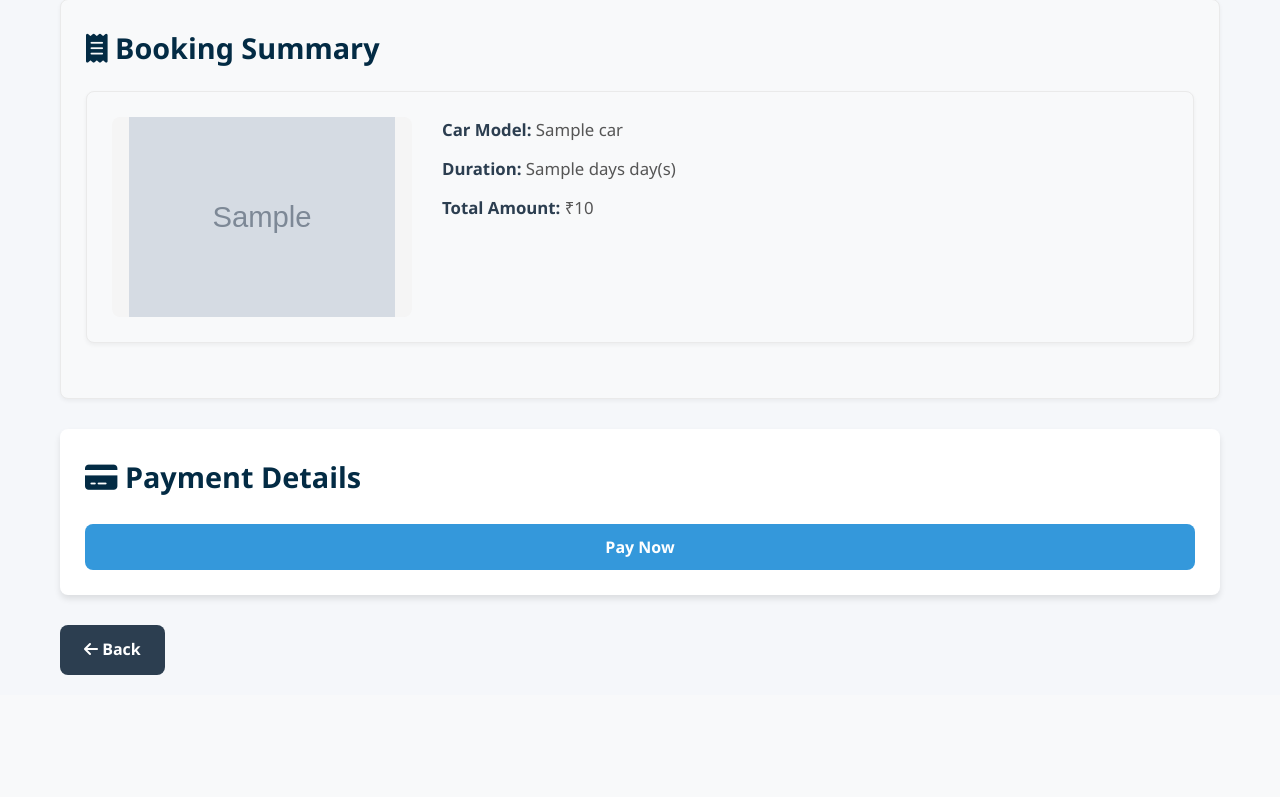
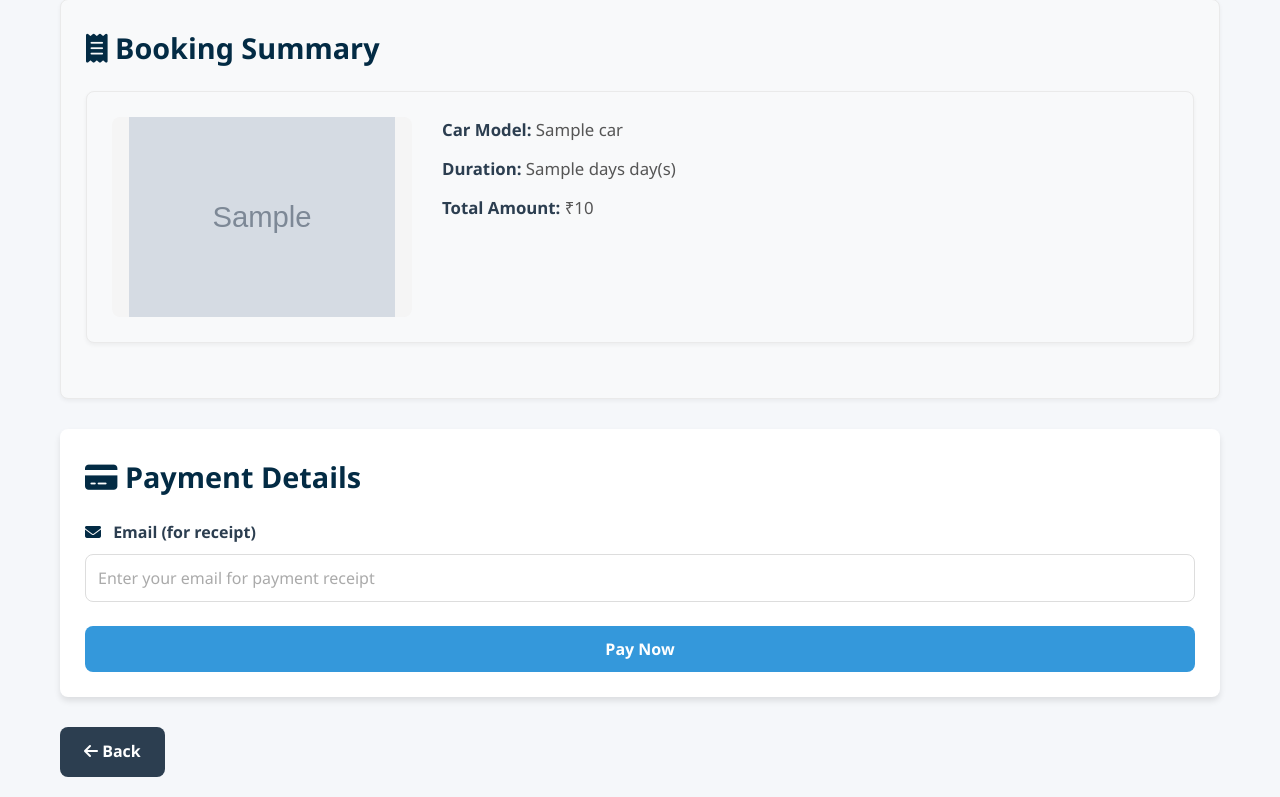
Before and after one commit to HetviPatel-2002/recomm_car, a Flask app: template templates/payment.html in a window 1280 px wide. Shown: the part 122-919 px from the top of the page. Before the commit the page ends 797 px from the top, so only its background shows below. Run offline with Flask 3, Linux system fonts and the light colour scheme; the template is opened without the code that fills it: most values are stand-ins (such as "Sample title", 1, 10 or a date in 2020); grey boxes marked "Sample" are stand-in pictures; data that the repository does not hold is empty; some libraries are stand-ins or nearby versions.

Commit message:
email receipt

```diff
--- a/app.py
+++ b/app.py
@@ -6,11 +6,22 @@ import os
 import stripe
 import uuid
 from dotenv import load_dotenv
+from datetime import datetime
+from flask_mail import Mail, Message
 
 load_dotenv()
 
 # Create Flask application
 app = Flask(__name__)
+# Flask-Mail SMTP configuration
+app.config['MAIL_SERVER'] = 'smtp.gmail.com'
+app.config['MAIL_PORT'] = 587
+app.config['MAIL_USE_TLS'] = True
+app.config['MAIL_USERNAME'] = os.environ.get('EMAIL_USER')  # Gmail email
+app.config['MAIL_PASSWORD'] = os.environ.get('EMAIL_PASS')  # App password
+app.config['MAIL_DEFAULT_SENDER'] = os.environ.get('EMAIL_USER')
+
+mail = Mail(app)
 
 # Secret key for session management
 app.secret_key = os.urandom(24)
@@ -130,7 +141,7 @@ def confirm_booking(car_id):
     car_details = recommender.get_car_details(car_id)
     if not car_details:
         return jsonify({"error": "Car not found"}), 404
-    # print("Car details:", car_details)
+
     # Get rental days from query params or default to 1
     rental_days = request.args.get('days', 1, type=int)
 
@@ -151,7 +162,6 @@ def payment_page(car_id):
         return jsonify({"error": "Invalid car ID format"}), 400
     # Retrieve car details from recommendation system
     car_details = recommender.get_car_details(car_id)
-    print("payment car details:",car_details)
     if not car_details:
         return jsonify({"error": "Car not found"}), 404
 
@@ -171,13 +181,11 @@ def payment_page(car_id):
 def create_payment_intent():
     """Create a PaymentIntent for Stripe."""
     data = request.get_json()
-    print("data",data)
     car_id = int(data.get('car_id'))
     rental_days = data.get('rental_days', 1)
 
     # Get car details
     car_details = recommender.get_car_details(car_id)
-    print("car_details in create payment intent page",car_details)
     if not car_details:
         return jsonify({"error": "Car not found"}), 404
 
@@ -191,7 +199,8 @@ def create_payment_intent():
             currency='inr',
             metadata={
                 'car_id': car_id,
-                'rental_days': rental_days
+                'rental_days': rental_days,
+                'amount': amount
             }
         )
 
@@ -211,23 +220,72 @@ def create_payment_intent():
     except Exception as e:
         return jsonify({"error": str(e)}), 400
 
+@app.route('/update_payment_intent', methods=['POST'])
+def update_payment_intent():
+    """Update a PaymentIntent with customer email."""
+    data = request.get_json()
+    client_secret = data.get('client_secret')
+    email = data.get('email')
+
+    current_time = datetime.now().strftime("%d/%m/%Y, %H:%M:%S")
+
+    if not client_secret or not email:
+        return jsonify({"error": "Missing required parameters"}), 400
+
+    # Extract the payment intent ID from the client secret
+    try:
+        # Client secret format is usually: pi_XXX_secret_YYY
+        # We need the pi_XXX part
+        payment_intent_id = client_secret.split('_secret_')[0]
+
+        # Update the payment intent with the email
+        intent = stripe.PaymentIntent.modify(
+            payment_intent_id,
+            receipt_email=email,
+            metadata={'customer_email': email, 'payment_date': current_time}
+        )
+
+        # Update session data
+        if 'booking' in session:
+            session['booking']['email'] = email
+
+        return jsonify({"success": True})
+    except Exception as e:
+        return jsonify({"error": str(e)}), 400
+
 @app.route('/process_payment', methods=['POST'])
 def process_payment():
     """Process payment confirmation from client."""
     data = request.get_json()
     payment_intent_id = data.get('payment_intent_id')
+    email = data.get('email')
 
     try:
         # Retrieve the payment intent to confirm it's succeeded
         intent = stripe.PaymentIntent.retrieve(payment_intent_id)
 
         if intent.status == 'succeeded':
-            # You could save booking details to database here
+            # Update booking with email if provided
+            if email and 'booking' in session:
+                session['booking']['email'] = email
+
+            # Get the car details and rental information for the email receipt
+            car_id = intent.metadata.get('car_id')
+            rental_days = intent.metadata.get('rental_days')
+            amount = intent.amount  # Amount in cents
+
+            # Send email receipt
+            if email:
+                try:
+                    send_receipt_email(email, car_id, rental_days, amount)
+                except Exception as e:
+                    print(f"Failed to send email receipt: {str(e)}")
 
             return jsonify({
                 'success': True,
                 'redirect': url_for('payment_success')
             })
+
         else:
             return jsonify({
                 'success': False,
@@ -246,12 +304,44 @@ def payment_success():
 
     car_id = booking.get('car_id')
     car_details = recommender.get_car_details(car_id)
-    print(car_details)
+
     return render_template('payment_success.html',
                           booking_reference=booking.get('reference'),
                           car=car_details,
                           days=booking.get('rental_days'),
-                          amount=booking.get('amount'))
+                          amount=booking.get('amount'),
+                          email=booking.get('email'))
+
+def send_receipt_email(email, car_id, rental_days, amount):
+    """Send payment receipt email to customer."""
+    # Get car details
+    car_details = recommender.get_car_details(int(car_id))
+    car_name = car_details.get('name', 'Unknown Car')
+
+    # Format amount from cents to currency
+    formatted_amount = float(amount) / 100
+
+    # Generate current time for receipt
+    payment_date = datetime.now().strftime("%d/%m/%Y, %H:%M:%S")
+
+    sender_email=os.environ.get('EMAIL_USER')
+    # Create message
+    msg = Message(subject="✅ Car Rental Payment Receipt",sender=sender_email,
+                  recipients=[email])
+
+    msg.body = (
+        f"Thank you for your payment!\n\n"
+        f"🔹 Car: {car_name} (ID: {car_id})\n"
+        f"🔹 Rental Duration: {rental_days} day(s)\n"
+        f"🔹 Amount Paid: ₹{formatted_amount:.2f}\n"
+        f"🔹 Payment Date: {payment_date}\n\n"
+        f"Enjoy your ride! 🚗"
+    )
+
+    # Send email
+    mail.send(msg)
+
+    return True
 
 if __name__ == '__main__':
     app.run(debug=True)
--- a/static/css/style.css
+++ b/static/css/style.css
@@ -371,7 +371,7 @@ select:focus, input:focus {
     border-radius: var(--radius);
     display: inline-block;
     font-weight: 600;
-    margin-bottom: 15px;
+    /* margin-bottom: 15px; */
 }
 
 .booking-options {
@@ -709,3 +709,39 @@ footer {
         display: none;
     }
 }
+
+/* Email input styles */
+.form-group {
+    margin-bottom: 20px;
+}
+
+.form-group label {
+    display: block;
+    margin-bottom: 8px;
+    font-weight: 600;
+}
+
+.form-group input[type="email"] {
+    width: 100%;
+    padding: 12px;
+    border: 1px solid #ddd;
+    border-radius: var(--radius);
+    font-size: 1rem;
+    transition: var(--transition);
+}
+
+.form-group input[type="email"]:focus {
+    outline: none;
+    border-color: var(--accent-color);
+    box-shadow: 0 0 0 3px rgba(26, 188, 156, 0.15);
+}
+
+.form-group input[type="email"]::placeholder {
+    color: #aaa;
+}
+
+/* Email icon styling */
+.form-group label i {
+    margin-right: 8px;
+    color: var(--primary-color);
+}
--- a/static/js/main.js
+++ b/static/js/main.js
@@ -1,3 +1,4 @@
+// import emailjs from 'emailjs-com';
 // Global variables
 let currentStep = 1;
 let currentUserId = null;
--- a/templates/payment.html
+++ b/templates/payment.html
@@ -6,7 +6,6 @@
     <title>Complete Payment</title>
     <link rel="stylesheet" href="{{ url_for('static', filename='css/style.css') }}">
     <link rel="stylesheet" href="https://cdnjs.cloudflare.com/ajax/libs/font-awesome/6.4.0/css/all.min.css">
-    <script src="https://js.stripe.com/v3/"></script>
 </head>
 <body>
     <div class="container">
@@ -30,6 +29,10 @@
         <div class="payment-form">
             <h2><i class="fas fa-credit-card"></i> Payment Details</h2>
             <form id="payment-form">
+                <div class="form-group">
+                    <label for="customer-email"><i class="fas fa-envelope"></i> Email (for receipt)</label>
+                    <input type="email" id="customer-email" required placeholder="Enter your email for payment receipt">
+                </div>
                 <div id="payment-element">
                     <!-- Stripe Elements will be inserted here -->
                 </div>
@@ -47,7 +50,7 @@
             </a>
         </div>
     </div>
-
+    <script src="https://js.stripe.com/v3/"></script>
     <script>
         // Global variables
         const stripe = Stripe('{{ stripe_public_key }}');
@@ -98,10 +101,45 @@
             e.preventDefault();
             setLoading(true);
 
+            // Get customer email
+            const customerEmail = document.getElementById('customer-email').value;
+            if (!customerEmail) {
+                showMessage("Please enter your email address for the receipt");
+                setLoading(false);
+                return;
+            }
+
+            // First update the payment intent with the email
+            try {
+                const updateResponse = await fetch('/update_payment_intent', {
+                    method: 'POST',
+                    headers: {
+                        'Content-Type': 'application/json'
+                    },
+                    body: JSON.stringify({
+                        client_secret: paymentIntentClientSecret,
+                        email: customerEmail
+                    })
+                });
+
+                const updateData = await updateResponse.json();
+                if (updateData.error) {
+                    showMessage(updateData.error);
+                    setLoading(false);
+                    return;
+                }
+            } catch (error) {
+                console.error("Error updating payment intent:", error);
+                showMessage("Failed to update payment with email");
+                setLoading(false);
+                return;
+            }
+
             const {error} = await stripe.confirmPayment({
                 elements,
                 confirmParams: {
                     return_url: window.location.origin + "/payment_success",
+                    receipt_email: customerEmail
                 },
                 redirect: 'if_required'
             });
@@ -112,7 +150,10 @@
             } else {
                 // Payment successful, but no redirect happened
                 // Send confirmation to server
+                try {
                     const paymentIntent = await stripe.retrievePaymentIntent(paymentIntentClientSecret);
+                    const id = paymentIntent.paymentIntent.id;
+                    const email = customerEmail;
 
                     const response = await fetch('/process_payment', {
                         method: 'POST',
@@ -120,15 +161,23 @@
                             'Content-Type': 'application/json'
                         },
                         body: JSON.stringify({
-                        payment_intent_id: paymentIntent.paymentIntent.id
+                            payment_intent_id: id,
+                            email: email
                         })
                     });
 
                     const data = await response.json();
+
                     if (data.success) {
+                        // The email is now sent from the backend in process_payment
                         window.location.href = data.redirect;
                     } else {
                         showMessage(data.error || "Payment processing failed");
+                        setLoading(false);
+                    }
+                } catch (error) {
+                    console.error("Error processing payment:", error);
+                    showMessage("An error occurred while processing your payment. Please try again.");
                     setLoading(false);
                 }
             }
```
Also changed, not shown: index.html (added, +107 -0 lines), modules/car_recommender.py (+14 -3 lines). Lines whose indentation alone changed are shown as unchanged.
